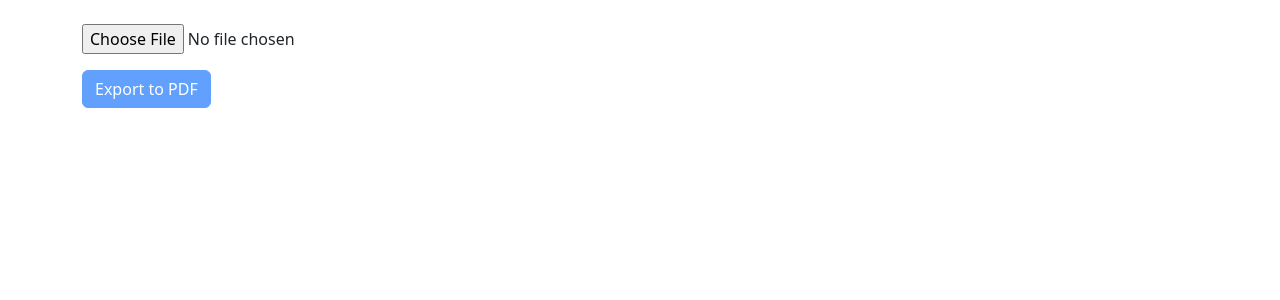
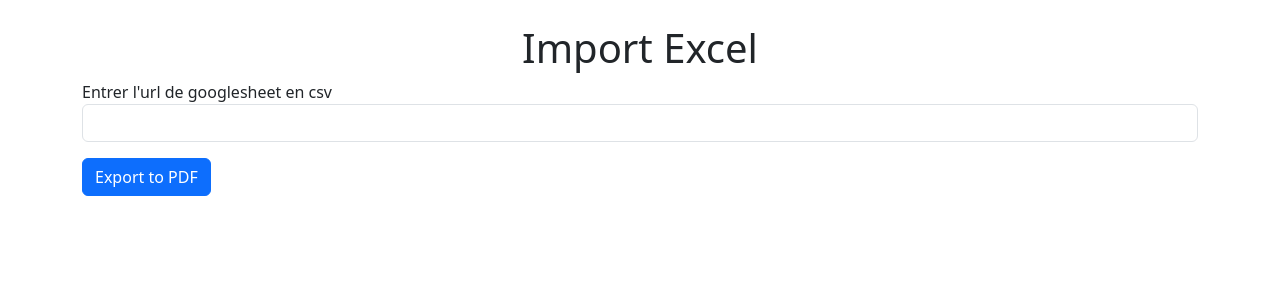
Before and after one commit to crystel1996/export-pdf, a React (Create React App) app: page / in a window 1280 px wide. Shown: the top 300 px of the page. Built offline with nearby package versions, Linux system fonts and the light colour scheme.

Commit message:
dynamic field

```diff
--- a/src/Components/ExportPDF.tsx
+++ b/src/Components/ExportPDF.tsx
@@ -1,55 +1,96 @@
-import jsPDF from "jspdf";
 import * as XLSX from 'xlsx';
+import { read, utils } from 'xlsx';
 import { ChangeEvent, useState } from "react";
+import jsPDF from 'jspdf';
 
 export const ExportPDF = () => {
 
+    const [url, setUrl] = useState<string>('');
     const [data, setData] = useState([]);
 
-    const handleFileUpload = (e: ChangeEvent<HTMLInputElement>) => {
-        if (e.target.files) {
-            const file = e.target.files[0];
-            const reader = new FileReader();
+    const handleChange = (e: ChangeEvent<HTMLInputElement>) => {
+        e.stopPropagation();
+        setUrl(e.target.value)
+    };
 
-            reader.onload = (event) => {
-            const workbook = XLSX.read(event.target?.result, { type: 'binary' });
-            const sheetName = workbook.SheetNames[0];
-            const sheet = workbook.Sheets[sheetName];
-            const sheetData = XLSX.utils.sheet_to_json(sheet);
+    const getDataFromExcel = async () => {
+        const f = await (await fetch(url)).arrayBuffer();
+        const wb = read(f); // parse the array buffer
+        const ws = wb.Sheets[wb.SheetNames[0]]; // get the first worksheet
+        const data: any = utils.sheet_to_json(ws); // generate objects
+        return data;
+    };
 
-            setData(sheetData as any);
-            };
+    const generatePdf = (data: any) => {
+        if(Array.isArray(data)) {
+            let number: number = 1;
+            data.forEach(element => {
+                const doc = new jsPDF();
+                // Define the title text
+                const title = 'Contrat de travail';
 
-            reader.readAsBinaryString(file);
+                // Get page width and title width
+                const pageWidth = doc.internal.pageSize.width;
+                const titleWidth = doc.getTextWidth(title);
+
+                // Calculate X position to center the title
+                const xPosition = (pageWidth - titleWidth) / 2;
+
+                // Set font size and add title to the PDF
+                doc.setFontSize(22);
+                doc.text(title, xPosition, 20); // Y position is 20, adjust as needed
+
+
+                doc.setFontSize(12);
+                let yPosition = 60;
+                for (const [key, value] of Object.entries(element)) {
+                    doc.text(`${key}: ${value}`, 14, yPosition);
+                    yPosition += 10;
+                }
+
+                const company = 'Societe XY';
+
+                const textWidth = doc.getTextWidth(company);
+                const rightPosition = pageWidth - textWidth - 10;
+                doc.text(company, rightPosition, 60);
+
+
+                doc.save(`Contrat du travail du candidat ${number }`);
+                number++;
+                console.log(element);
+            });
         }
     };
 
-    const exportToPDF = () => {
-        const doc = new jsPDF();
-        doc.text("Excel Data:", 10, 10);
+    const exportToPDF = async () => {
+        try {
+            const data = await getDataFromExcel();
+            generatePdf(data)
+        } catch (e) {
+            console.log('[ERROR]:', e);
+        }
 
-        data.forEach((row, index) => {
-          doc.text(JSON.stringify(row), 10, 20 + (index * 10));
-        });
+        // const doc = new jsPDF();
+        // doc.text("Excel Data:", 10, 10);
 
-        doc.save('data.pdf');
+        // data.forEach((row, index) => {
+        //   doc.text(JSON.stringify(row), 10, 20 + (index * 10));
+        // });
+
+        // doc.save('data.pdf');
     };
 
-    console.log('[DATA]', data)
-
     return <div className="container mt-4">
+        <h1 className="text-center">Import Excel</h1>
         <div className="mb-3">
-            <input
-            type="file"
-            accept=".xlsx, .xls"
-            onChange={handleFileUpload}
-            className="form-control-file"
-            />
+            <div className="form-group">
+                <label htmlFor="fileInput">Entrer l'url de googlesheet en csv</label>
+            </div>
+            <input className="form-control" type="url" value={url} onChange={handleChange} />
         </div>
         <button
             onClick={exportToPDF}
             className="btn btn-primary"
-            disabled={data.length === 0}
         >
             Export to PDF
         </button>
```
